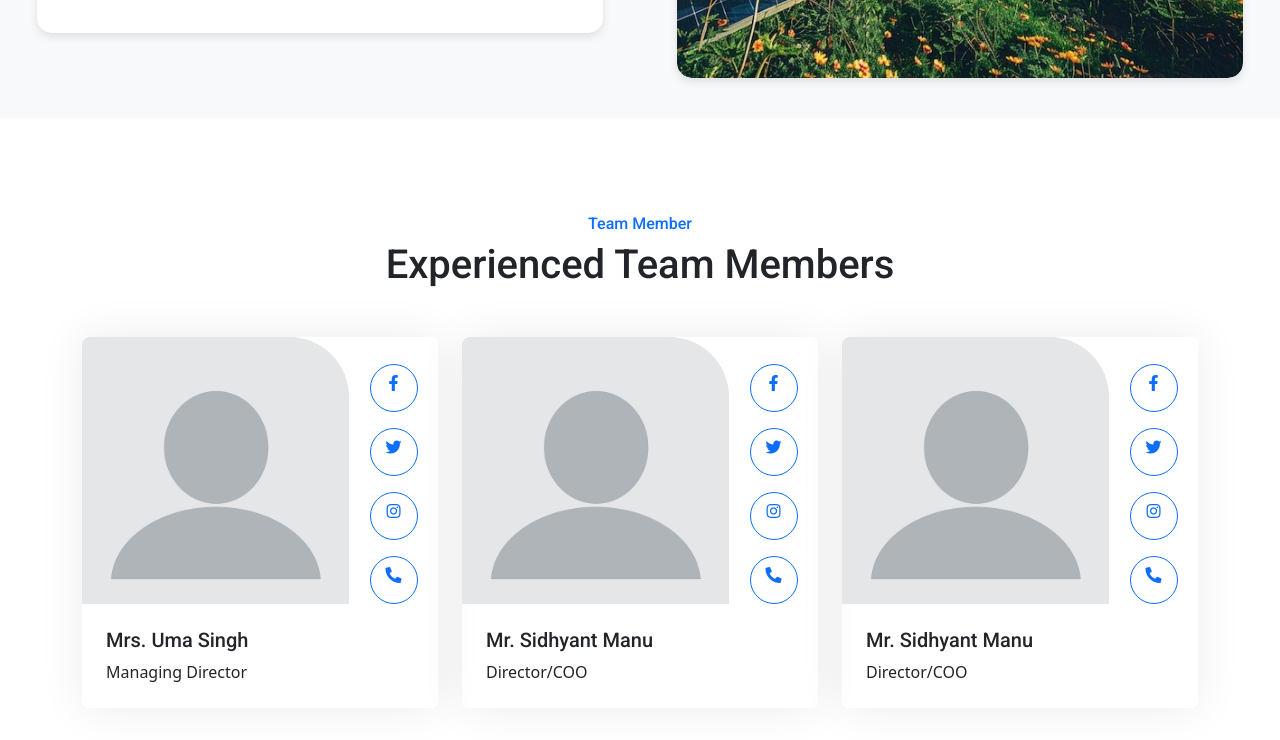
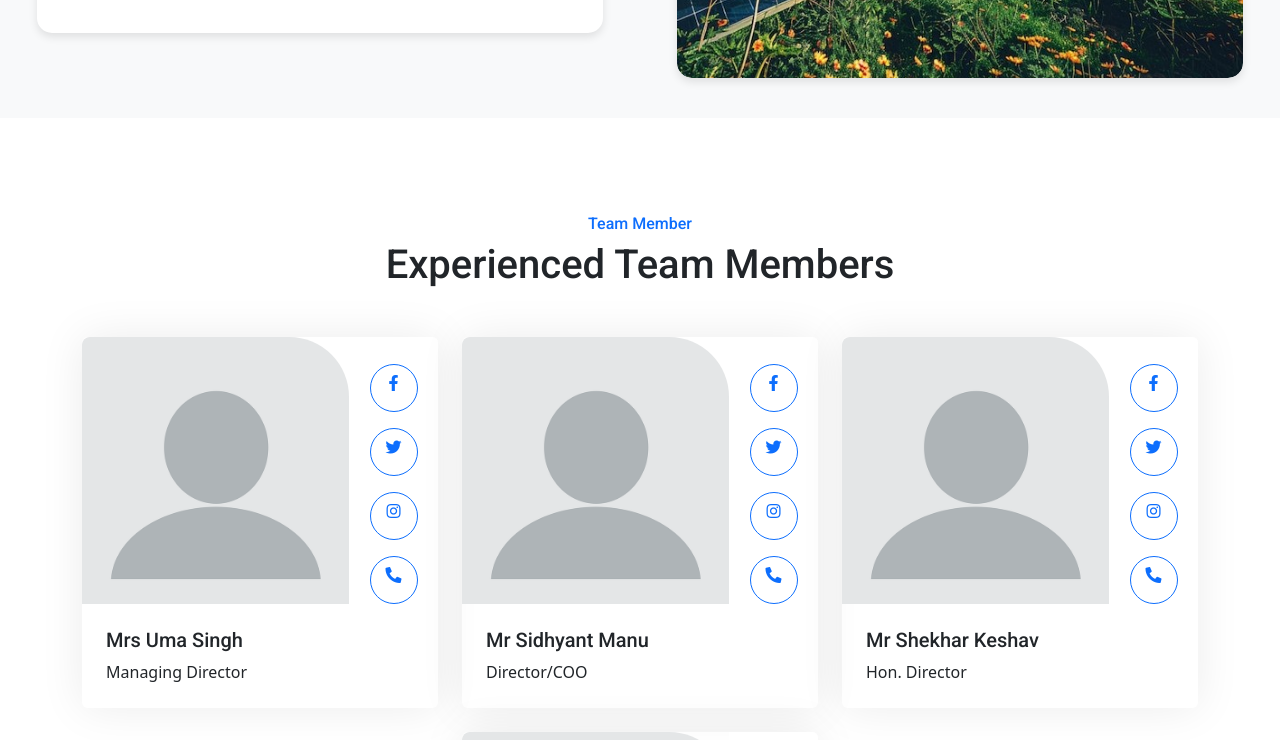
Before and after one commit to RaghavSobti37/enercore.co, a plain HTML site: page public_html/about.html in a window 1280 px wide. Shown: the part 2000-2740 px from the top of the page. Drawn offline with nearby package versions, Linux system fonts and the light colour scheme.

```diff
--- a/public_html/about.html
+++ b/public_html/about.html
@@ -67,7 +67,7 @@
                     <div class="btn-lg-square bg-primary rounded-circle me-3">
                         <i class="fa fa-check text-white"></i>
                     </div>
-                    <h1 class="mb-0" data-toggle="counter-up">10</h1>
+                    <h1 class="mb-0" data-toggle="counter-up">16</h1>
                 </div>
                 <h5 class="mb-3">Project Done</h5>
                 <span> Securing triumph through excellence and effectiveness.</span>
@@ -229,7 +229,7 @@
                             </div>
                         </div>
                         <div class="p-4">
-                            <h5>Mrs. Uma Singh</h5>
+                            <h5>Mrs Uma Singh</h5>
                             <span>Managing Director</span>
                         </div>
                     </div>
@@ -250,8 +250,50 @@
                             </div>
                         </div>
                         <div class="p-4">
-                            <h5>Mr. Sidhyant Manu</h5>
+                            <h5>Mr Sidhyant Manu</h5>
                             <span>Director/COO</span>
+                        </div>
+                    </div>
+                </div>
+                <!-- <div class="col-lg-4 col-md-6 wow fadeInUp" data-wow-delay="0.3s">
+                    <div class="team-item rounded overflow-hidden">
+                        <div class="d-flex">
+                            <img class="img-fluid w-75" src="./NEWIMAGES/blank.jpg" alt="">
+                            <div class="team-social w-25">
+                                <a class="btn btn-lg-square btn-outline-primary rounded-circle mt-3" href=""><i
+                                        class="fab fa-facebook-f"></i></a>
+                                <a class="btn btn-lg-square btn-outline-primary rounded-circle mt-3" href=""><i
+                                        class="fab fa-twitter"></i></a>
+                                <a class="btn btn-lg-square btn-outline-primary rounded-circle mt-3" href=""><i
+                                        class="fab fa-instagram"></i></a>
+                                <a class="btn btn-lg-square btn-outline-primary rounded-circle mt-3"
+                                    href="tel:+919560457193"><i class="fa fa-phone-alt"></i></a>
+                            </div>
+                        </div>
+                        <div class="p-4">
+                            <h5>Mr Alok Singh</h5>
+                            <span>Chief Executive Officer</span>
+                        </div>
+                    </div>
+                </div> -->
+                <div class="col-lg-4 col-md-6 wow fadeInUp" data-wow-delay="0.3s">
+                    <div class="team-item rounded overflow-hidden">
+                        <div class="d-flex">
+                            <img class="img-fluid w-75" src="./NEWIMAGES/blank.jpg" alt="">
+                            <div class="team-social w-25">
+                                <a class="btn btn-lg-square btn-outline-primary rounded-circle mt-3" href=""><i
+                                        class="fab fa-facebook-f"></i></a>
+                                <a class="btn btn-lg-square btn-outline-primary rounded-circle mt-3" href=""><i
+                                        class="fab fa-twitter"></i></a>
+                                <a class="btn btn-lg-square btn-outline-primary rounded-circle mt-3" href=""><i
+                                        class="fab fa-instagram"></i></a>
+                                <a class="btn btn-lg-square btn-outline-primary rounded-circle mt-3"
+                                    href="tel:+919560457193"><i class="fa fa-phone-alt"></i></a>
+                            </div>
+                        </div>
+                        <div class="p-4">
+                            <h5>Mr Shekhar Keshav</h5>
+                            <span>Hon. Director</span>
                         </div>
                     </div>
                 </div>
@@ -271,8 +313,8 @@
                             </div>
                         </div>
                         <div class="p-4">
-                            <h5>Mr. Sidhyant Manu</h5>
-                            <span>Director/COO</span>
+                            <h5>Mrs Priti Agarwal</h5>
+                            <span>Hon. Director</span>
                         </div>
                     </div>
                 </div>
```
Also changed, not shown: public_html/project.html (+3 -3 lines).
